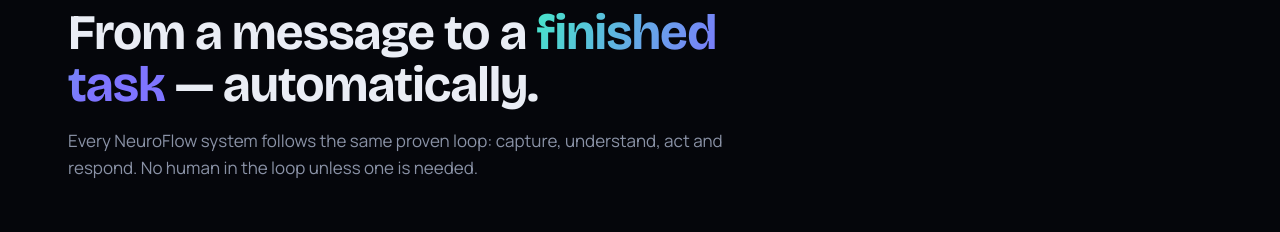
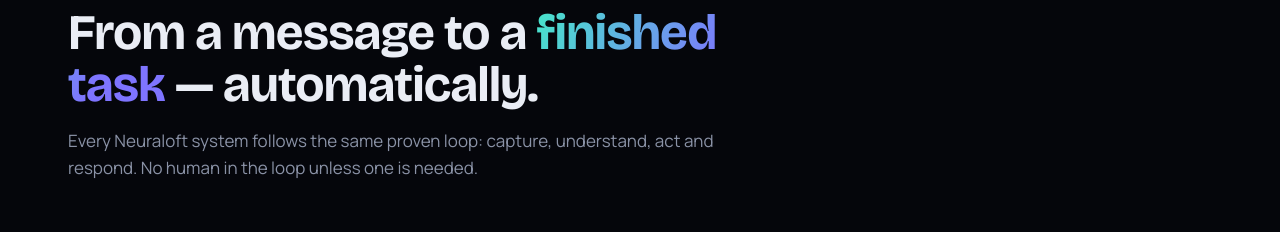
Before and after one commit to nimrahqureshi/neuraloft-ai, a React (Vite) app: page / in a window 1280 px wide. Shown: the part 3880-4112 px from the top of the page. Built offline with nearby package versions, Linux system fonts and the light colour scheme.

Commit message:
Update Workflow.tsx

```diff
--- a/src/components/sections/Workflow.tsx
+++ b/src/components/sections/Workflow.tsx
@@ -27,7 +27,7 @@
             automatically.
           </>
         }
-        description="Every NeuroFlow system follows the same proven loop: capture, understand, act and respond. No human in the loop unless one is needed."
+        description="Every Neuraloft system follows the same proven loop: capture, understand, act and respond. No human in the loop unless one is needed."
       />
 
       <Reveal>
```
